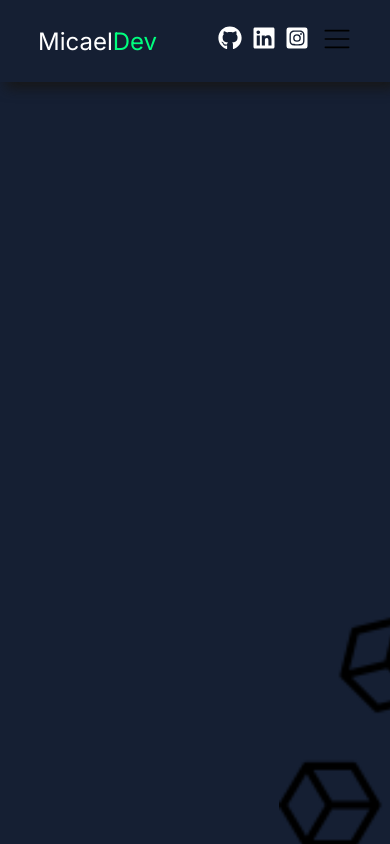
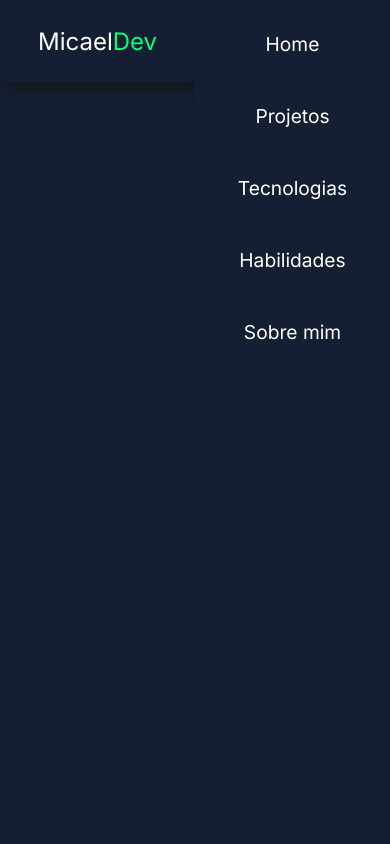
Before and after one commit to iSantanaaH/front-end-web, a Next.js app: page / in a window 390 px wide. Both pictures are taken after a click on the button 336 px from the left and 40 px from the top of the page. Shown: the top 844 px of the page. Built offline with nearby package versions, Linux system fonts and the light colour scheme.

Commit message:
added styles from menu options in media query

```diff
--- a/app/Components/header/NavBar.module.css
+++ b/app/Components/header/NavBar.module.css
@@ -53,6 +53,18 @@
   cursor: pointer;
 }
 
+.MenuOptions {
+  display: flex;
+  flex-direction: column;
+  width: 60%;
+  background: var(--white-full);
+  height: 100vh;
+  position: fixed;
+  top: 0;
+  right: 0;
+  z-index: 100;
+}
+
 @media screen and (min-width: 20rem) and (max-width: 160rem) {
   .NavBar {
     display: flex;
@@ -69,7 +81,47 @@
 
   .SocialNetworks .Menu {
     display: flex;
-    justify-content: flex-end;
+  }
+
+  .MenuOptions {
+    display: flex;
+    flex-direction: column;
+    width: 50%;
+    background: var(--background);
+    filter: drop-shadow(0.5rem 0.5rem 0.5rem var(--blackNavBar));
+    height: 100vh;
+    position: fixed;
+    top: 0;
+    right: 0;
+    z-index: 100;
+  }
+
+  .LinksMenu {
+    display: flex;
+    flex-direction: column;
+    justify-content: center;
+    align-items: center;
+    box-sizing: border-box;
+    gap: 1rem;
+  }
+
+  .LinksMenu .LinksDefault {
+    margin-top: 2rem;
+  }
+
+  .LinksMenu span {
+    width: 100%;
+    color: var(--white-full);
+    font-size: 1.2rem;
+    background: transparent;
+  }
+
+  .LinksMenu span:hover {
+    transition: 0.5s;
+    background: linear-gradient(to right, var(--blue300), var(--green400));
+    color: var(--white-full);
+    padding: 0.6rem;
+    border-radius: 1rem;
   }
 
   .Menu div button {
--- a/app/Components/header/NavBar.tsx
+++ b/app/Components/header/NavBar.tsx
@@ -13,8 +13,42 @@ import styles from "./NavBar.module.css";
   /* React-icons */
 }
 import { FaLinkedin, FaInstagramSquare, FaGithub } from "react-icons/fa";
+import { createPortal } from "react-dom";
 
-export default function NavBar() {
+interface NavBarProps {
+  isOpen: boolean;
+  toggleMenu: () => void;
+  menuRef: React.RefObject<HTMLDivElement>;
+}
+
+export default function NavBar({ isOpen, toggleMenu, menuRef }: NavBarProps) {
+
+  const menuContent = (
+    <div className={styles.MenuOptions} ref={menuRef}>
+      <div className={styles.LinksMenu}>
+        <Link className={styles.LinksDefault} href={"/"} passHref>
+          <span>Home</span>
+        </Link>
+        <Link className={styles.LinksDefault} href={"/#projects"} passHref>
+          <span>Projetos</span>
+        </Link>
+        <Link className={styles.LinksDefault} href={"/#technologies"} passHref>
+          <span>Tecnologias</span>
+        </Link>
+        <Link
+          className={styles.LinksDefault}
+          href={"/#additionalSkills"}
+          passHref
+        >
+          <span>Habilidades</span>
+        </Link>
+        <Link className={styles.LinksDefault} href={"/#aboutMe"} passHref>
+          <span>Sobre mim</span>
+        </Link>
+      </div>
+    </div>
+  );
+
   return (
     <header className={styles.HeaderNavBar}>
       <nav className={styles.NavBar}>
@@ -85,7 +119,7 @@ export default function NavBar() {
           </div>
           <menu className={styles.Menu}>
             <div>
-              <button>
+              <button onClick={toggleMenu}>
                 <Image
                   src={"/Images/menu.svg"}
                   width={30}
@@ -94,6 +128,7 @@ export default function NavBar() {
                 />
               </button>
             </div>
+            {isOpen && createPortal(menuContent, document.body)}
           </menu>
         </section>
       </nav>
--- a/app/globals.css
+++ b/app/globals.css
@@ -17,6 +17,7 @@ html {
   margin: 0;
   box-sizing: border-box;
   background: var(--background);
+  position: relative;
 }
 
 @media screen and (min-width: 20rem) and (max-width: 64rem) {
--- a/app/page.tsx
+++ b/app/page.tsx
@@ -1,3 +1,4 @@
+"use client";
 import Image from "next/image";
 import Link from "next/link";
 import { FaLinkedin, FaInstagramSquare, FaGithub } from "react-icons/fa";
@@ -7,14 +8,35 @@ import { FaLinkedin, FaInstagramSquare, FaGithub } from "react-icons/fa";
 }
 import NavBar from "./Components/header/NavBar";
 import styles from "./page.module.css";
+import { useEffect, useRef, useState } from "react";
 
 export default function HomePage() {
+  const [isMenuOpen, setMenuOpen] = useState(false);
+  const dropdownRef = useRef<HTMLDivElement | null>(null);
+
+  useEffect(() => {
+    function disableDropdown(event: MouseEvent) {
+      event.stopPropagation();
+
+      const clickedElement = event.target as HTMLElement;
+      if (
+        dropdownRef.current &&
+        !dropdownRef.current.contains(clickedElement)
+      ) {
+      }
+    }
+  });
+
+  const toggleMenu = () => {
+    setMenuOpen(!isMenuOpen);
+  };
+
   return (
-    <main>
+    <>
       <header>
         <section>
           <div>
-            <NavBar />
+            <NavBar menuRef={dropdownRef} isOpen={isMenuOpen} toggleMenu={toggleMenu} />
           </div>
         </section>
       </header>
@@ -540,6 +562,6 @@ export default function HomePage() {
           </div>
         </section>
       </footer>
-    </main>
+    </>
   );
 }
```
